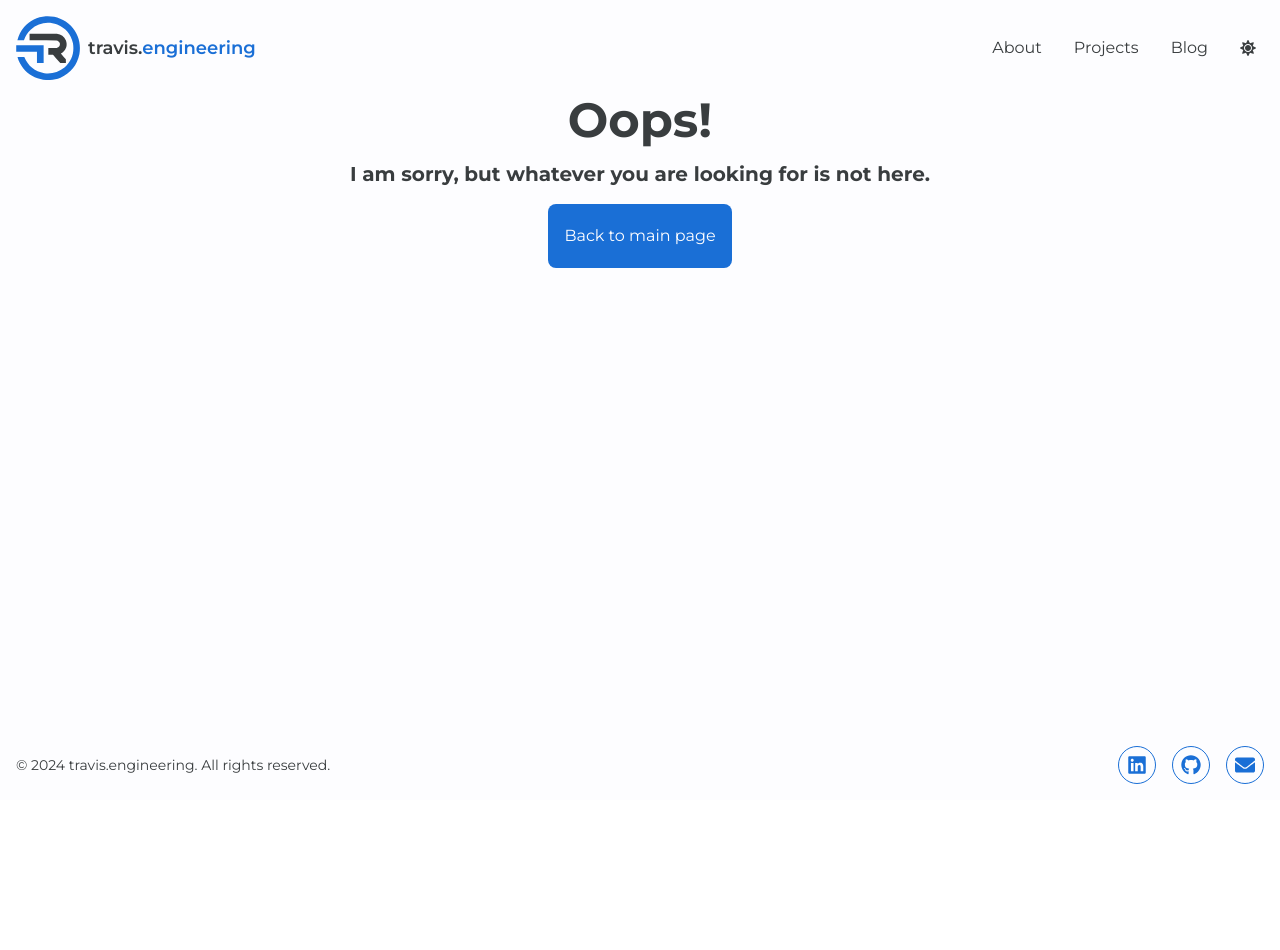
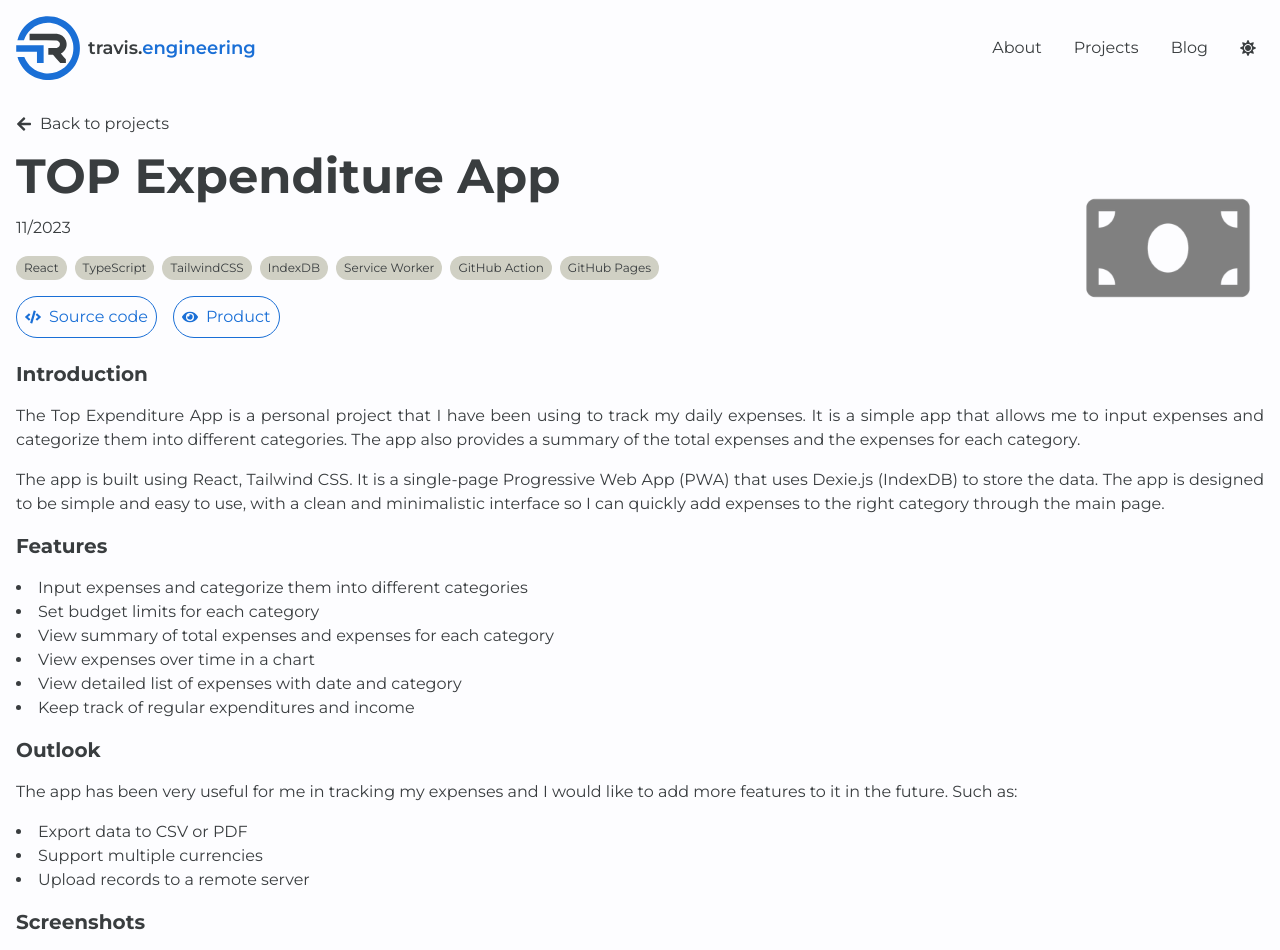
Before and after one commit to travistang/travis.engineering, a Next.js app: page /projects/top-expenditure-app in a window 1280 px wide. Before the commit this address had no page. Shown: the top 950 px of the page. Before the commit the page ends 800 px from the top, so only its background shows below. Built offline with nearby package versions, Linux system fonts and the light colour scheme.

Commit message:
:pencil2: Fix image preview and typo
and add expenditure app details

```diff
--- a/src/app/blogs/components/header-item.tsx
+++ b/src/app/blogs/components/header-item.tsx
@@ -6,10 +6,18 @@ type Props = {
   className?: string;
   text: string;
   tabIndex?: number;
+  onClick?: () => void;
 };
-export const HeaderItem = ({ tabIndex, className, href, text }: Props) => {
+export const HeaderItem = ({
+  onClick,
+  tabIndex,
+  className,
+  href,
+  text,
+}: Props) => {
   return (
     <Link
+      onClick={onClick}
       tabIndex={tabIndex}
       href={href}
       className={classNames(
--- a/src/app/blogs/components/header-items.tsx
+++ b/src/app/blogs/components/header-items.tsx
@@ -3,21 +3,25 @@ import { HeaderItem } from "./header-item";
 
 type Props = {
   nonTabbable?: boolean;
+  onClick?: () => void;
 };
-export const HeaderItems = ({ nonTabbable }: Props) => {
+export const HeaderItems = ({ onClick, nonTabbable }: Props) => {
   return (
     <>
       <HeaderItem
+        onClick={onClick}
         tabIndex={nonTabbable ? -1 : 2}
         text="about"
         href={ROUTE_ABOUT}
       />
       <HeaderItem
+        onClick={onClick}
         tabIndex={nonTabbable ? -1 : 3}
         text="projects"
         href={ROUTE_PROJECTS}
       />
       <HeaderItem
+        onClick={onClick}
         tabIndex={nonTabbable ? -1 : 4}
         text="blog"
         href={ROUTE_BLOGS}
--- a/src/app/blogs/components/header-menu.tsx
+++ b/src/app/blogs/components/header-menu.tsx
@@ -5,8 +5,9 @@ import { HeaderItems } from "./header-items";
 
 type Props = {
   opened?: boolean;
+  onClick?: () => void;
 };
-export default function HeaderMenu({ opened }: Props) {
+export default function HeaderMenu({ onClick, opened }: Props) {
   return (
     <div
       id={SELECTOR_PUBLIC_HEADER_MENU}
@@ -17,7 +18,7 @@ export default function HeaderMenu({ opened }: Props) {
     >
       <nav className="flex flex-col items-stretch justify-start space-y-4 p-4">
         <ul className="flex flex-col space-y-4">
-          <HeaderItems nonTabbable={!opened} />
+          <HeaderItems onClick={onClick} nonTabbable={!opened} />
         </ul>
         <div className="flex items-center justify-end">
           <ThemeToggle />
--- a/src/app/blogs/components/public-article-header.tsx
+++ b/src/app/blogs/components/public-article-header.tsx
@@ -38,7 +38,7 @@ export default function PublicArticleHeader() {
             <FaBars />
           </button>
         </div>
-        <HeaderMenu opened={menuOpened} />
+        <HeaderMenu opened={menuOpened} onClick={() => setMenuOpened(false)} />
       </header>
     </>
   );
--- a/src/app/components/theme-toggle.tsx
+++ b/src/app/components/theme-toggle.tsx
@@ -5,11 +5,34 @@ import { FaMoon, FaSun } from "react-icons/fa";
 
 type Theme = "light" | "dark";
 
+const LS_THEME_KEY = "theme";
+
+const persistTheme = (theme: Theme) => {
+  localStorage.setItem(LS_THEME_KEY, theme);
+};
+
+const computeDefaultTheme = (): Theme => {
+  const savedTheme = localStorage.getItem(LS_THEME_KEY);
+  if (savedTheme) return savedTheme as Theme;
+  const defaultTheme = window.matchMedia("(prefers-color-scheme: dark)").matches
+    ? "dark"
+    : "light";
+  persistTheme(defaultTheme);
+  return defaultTheme;
+};
+
 export default function ThemeToggle() {
-  const [theme, setTheme] = useState<Theme>("light");
+  const [theme, setTheme] = useState<Theme>(computeDefaultTheme());
   const [windowLoaded, setWindowLoaded] = useState(false);
+  const toggleTheme = () => {
+    const nextTheme = theme === "dark" ? "light" : "dark";
+    document.documentElement.setAttribute("data-theme", nextTheme);
+    persistTheme(nextTheme);
+  };
+
   useEffect(() => {
     setWindowLoaded(true);
+
     const observer = new MutationObserver((mutationsList) => {
       for (let mutation of mutationsList) {
         if (
@@ -24,7 +47,7 @@ export default function ThemeToggle() {
     });
 
     observer.observe(document.documentElement, { attributes: true });
-
+    document.documentElement.setAttribute("data-theme", computeDefaultTheme());
     return () => {
       observer.disconnect();
     };
@@ -32,21 +55,16 @@ export default function ThemeToggle() {
 
   if (!windowLoaded)
     return (
-      <span className="relative flex h-3 w-3 self-center ">
+      <span className="relative flex h-3 w-3 self-center">
         <span className="animate-ping absolute inline-flex h-full w-full rounded-full bg-slate dark:bg-white opacity-75"></span>
         <span className="relative inline-flex rounded-full h-3 w-3 bg-slate-darker dark:bg-white-lighter"></span>
       </span>
     );
 
-  const onToggleTheme = () => {
-    const nextTheme = theme === "dark" ? "light" : "dark";
-    setTheme(nextTheme);
-    document.documentElement.setAttribute("data-theme", nextTheme);
-  };
   return (
     <button
       tabIndex={-1}
-      onClick={onToggleTheme}
+      onClick={toggleTheme}
       className="h-6 w-6 rounded-full flex items-center overflow-visible"
     >
       {theme === "light" ? (
--- a/src/app/layout.tsx
+++ b/src/app/layout.tsx
@@ -12,7 +12,7 @@ const montserrat = Montserrat({
 });
 
 export const metadata = {
-  title: "travis.engineering",
+  title: "travis.engineering | Personal Blog by Travis Tang",
   description:
     "travis.engineering is the portfolio and personal blog created by Travis Tang, a full stack developer from Hong Kong specialized in React, TypeScript, TailwindCSS and Next.js",
   image: "/images/icon.png",
--- a/src/app/projects/_components/image-preview.tsx
+++ b/src/app/projects/_components/image-preview.tsx
@@ -6,10 +6,20 @@ type Props = {
   alt: string;
   className?: string;
   children?: React.ReactNode;
+  onClick?: () => void;
 };
-export const ImagePreview = ({ src, alt, className, children }: Props) => {
+export const ImagePreview = ({
+  onClick,
+  src,
+  alt,
+  className,
+  children,
+}: Props) => {
   return (
-    <div className={classNames("rounded-lg aspect-square", className)}>
+    <div
+      onClick={onClick}
+      className={classNames("rounded-lg aspect-square", className)}
+    >
       {children}
       <Image src={src} alt={alt} objectFit="contain" layout="fill" />
     </div>
--- a/src/app/projects/_components/zoomable-image-preview.tsx
+++ b/src/app/projects/_components/zoomable-image-preview.tsx
@@ -49,6 +49,7 @@ export const ZoomableImagePreview = ({ url, alt }: Props) => {
     <ImagePreview
       src={url}
       alt={alt}
+      onClick={onPreviewClick}
       className="relative col-span-4 h-36 md:h-48 flex-shrink-0 group overflow-hidden bg-slate/20 dark:bg-slate-light/20"
     >
       {!opened && (
--- a/src/app/projects/top-blog/page.tsx
+++ b/src/app/projects/top-blog/page.tsx
@@ -43,7 +43,7 @@ export default async function TopBlogDetailPage() {
 
       <h4>Techniques</h4>
       <p>
-        The project makes use of Next.js&apos; ability to detect and render
+        The project makes use of Next.js&apos;s ability to detect and render
         pages during the build time, known as{" "}
         <a
           href="https://nextjs.org/docs/pages/building-your-application/rendering/static-site-generation"
--- /dev/null
+++ b/src/app/projects/top-expenditure-app/page.tsx
@@ -0,0 +1,43 @@
+import { TopExpenditureAppProject } from "@/services/projects/project-metadata/top-expenditure-app";
+import { ProjectDetailLayout } from "../_components/project-detail-layout/project-detail-layout";
+
+export default async function TopExpenditureAppDetailPage() {
+  return (
+    <ProjectDetailLayout project={TopExpenditureAppProject}>
+      <h4>Introduction</h4>
+      <p>
+        The Top Expenditure App is a personal project that I have been using to
+        track my daily expenses. It is a simple app that allows me to input
+        expenses and categorize them into different categories. The app also
+        provides a summary of the total expenses and the expenses for each
+        category.
+      </p>
+      <p>
+        The app is built using React, Tailwind CSS. It is a single-page
+        Progressive Web App (PWA) that uses Dexie.js (IndexDB) to store the
+        data. The app is designed to be simple and easy to use, with a clean and
+        minimalistic interface so I can quickly add expenses to the right
+        category through the main page.
+      </p>
+      <h4>Features</h4>
+      <ul>
+        <li>Input expenses and categorize them into different categories</li>
+        <li>Set budget limits for each category</li>
+        <li>View summary of total expenses and expenses for each category</li>
+        <li>View expenses over time in a chart</li>
+        <li>View detailed list of expenses with date and category</li>
+        <li>Keep track of regular expenditures and income</li>
+      </ul>
+      <h4>Outlook</h4>
+      <p>
+        The app has been very useful for me in tracking my expenses and I would
+        like to add more features to it in the future. Such as:
+      </p>
+      <ul>
+        <li>Export data to CSV or PDF</li>
+        <li>Support multiple currencies</li>
+        <li>Upload records to a remote server</li>
+      </ul>
+    </ProjectDetailLayout>
+  );
+}
--- a/src/services/articles/index.ts
+++ b/src/services/articles/index.ts
@@ -11,7 +11,7 @@ export type ArticleMetadata = {
   currentVersion: number;
   createdAt: number;
   modifiedAt: number;
-  public: boolean;
+  hidden?: boolean;
   summary: string;
 };
 
@@ -43,7 +43,9 @@ export const listArticles = async (): Promise<ArticleDetails[]> => {
   )
     .then(
       (articles) =>
-        articles.filter((article) => article !== null) as ArticleDetails[]
+        articles.filter(
+          (article) => article !== null && !article.hidden
+        ) as ArticleDetails[]
     )
     .then((articles) =>
       articles.sort(
--- a/src/services/projects/project-metadata/top-expenditure-app.ts
+++ b/src/services/projects/project-metadata/top-expenditure-app.ts
@@ -20,7 +20,7 @@ export const TopExpenditureAppProject: Project = {
   startDate: new Date("2023-11-07").getTime(),
   links: {
     sourceCode: "https://github.com/travistang/top-expenditure-app",
-    product: "",
+    product: "https://travistang.github.io/top-expenditure-app/",
   },
   screenshots: [
     {
```
